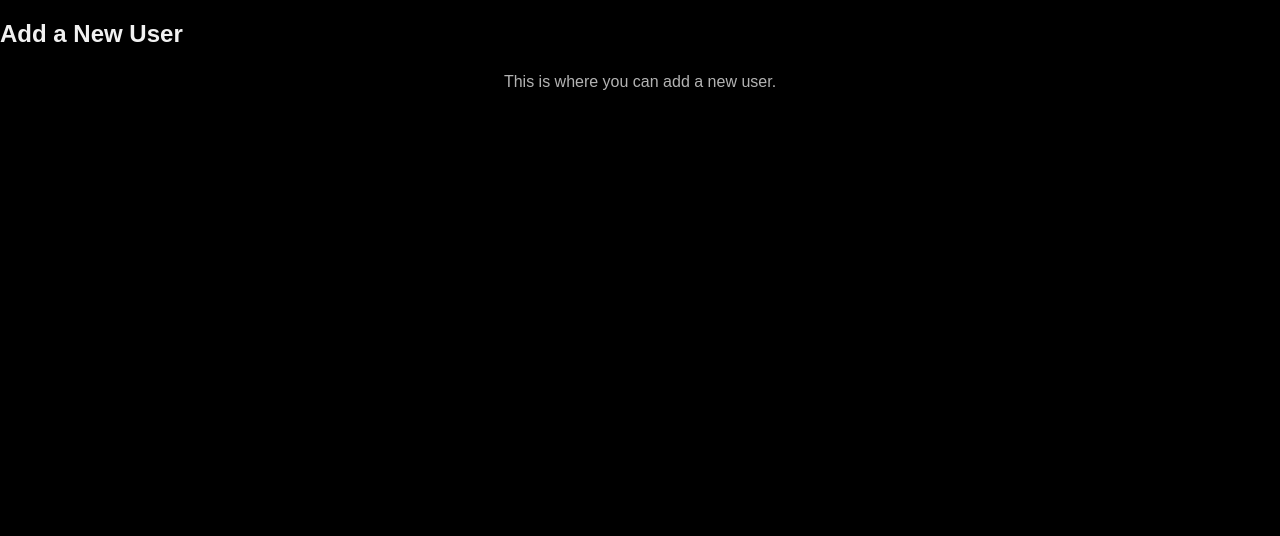
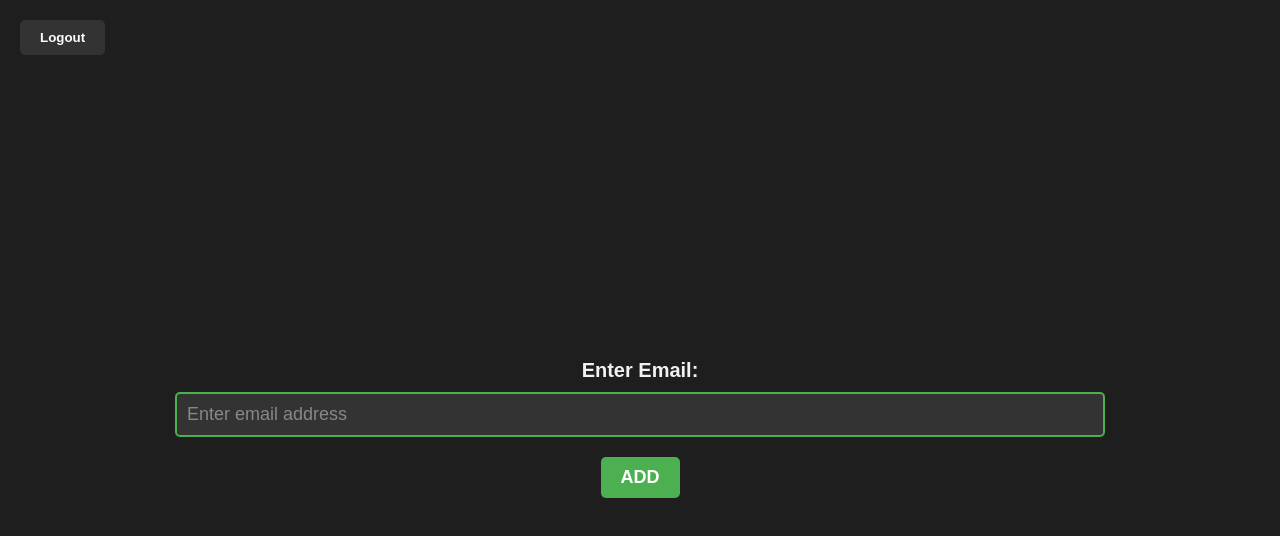
Before and after one commit to yusufsakhtar/watchful-browsing-ui, a React (Create React App) app in the folder login-app/: page /add-user in a window 1280 px wide. Shown: the top 536 px of the page. Built offline with nearby package versions, Linux system fonts and the light colour scheme.

Commit message:
adding add usersscreen and itemsdetails screen

```diff
--- a/login-app/src/AddUser.js
+++ b/login-app/src/AddUser.js
@@ -1,12 +1,48 @@
 // src/components/AddUser.js
 
-import React from 'react';
+import React, { useState } from 'react';
+import { useNavigate } from 'react-router-dom';
 
 const AddUser = () => {
+  const [email, setEmail] = useState(''); // State to store the input
+  const navigate = useNavigate();
+
+  // Handle input change
+  const handleInputChange = (event) => {
+    setEmail(event.target.value);
+  };
+
+  // Handle adding the user (for now, just logging)
+  const handleAddUser = () => {
+    console.log("Added email:", email); // Log the entered email
+  };
+
+  // Handle logout
+  const handleLogout = () => {
+    navigate('/'); // Redirect to login page
+  };
+
   return (
     <div className="add-user-container">
-      <h2>Add a New User</h2>
-      <p>This is where you can add a new user.</p>
+      {/* Logout button on top left */}
+      <button onClick={handleLogout} className="logout-button">
+        Logout
+      </button>
+
+      {/* Centered content */}
+      <div className="input-section">
+        <h2 className="input-label">Enter Email:</h2>
+        <input
+          type="email"
+          value={email}
+          onChange={handleInputChange}
+          className="email-input"
+          placeholder="Enter email address"
+        />
+        <button onClick={handleAddUser} className="add-button">
+          ADD
+        </button>
+      </div>
     </div>
   );
 };
--- a/login-app/src/App.css
+++ b/login-app/src/App.css
@@ -236,3 +236,82 @@ a:hover {
   font-weight: bold;
   word-break: break-all; /* Handle long URLs */
 }
+
+
+/* Container for the AddUser screen */
+.add-user-container {
+  background-color: #1e1e1e; /* Matte black theme */
+  color: white;
+  min-height: 100vh;
+  padding: 20px;
+  display: flex;
+  flex-direction: column;
+  align-items: center;
+  justify-content: center;
+  position: relative;
+}
+
+/* Logout button on top left */
+.logout-button {
+  position: absolute;
+  top: 20px;
+  left: 20px;
+  background-color: #333;
+  color: white;
+  border: none;
+  padding: 10px 20px;
+  cursor: pointer;
+  border-radius: 5px;
+  font-weight: bold;
+}
+
+.logout-button:hover {
+  background-color: #555;
+}
+
+/* Centered input section */
+.input-section {
+  display: flex;
+  flex-direction: column;
+  align-items: center;
+  width: 75%; /* 3/4th of the screen */
+}
+
+/* Label for the email input */
+.input-label {
+  font-size: 20px;
+  font-weight: bold;
+  margin-bottom: 10px;
+}
+
+/* Email input bar */
+.email-input {
+  width: 100%;
+  padding: 10px;
+  font-size: 18px;
+  border-radius: 5px;
+  border: 2px solid #4caf50; /* Green border */
+  margin-bottom: 20px;
+  background-color: #333;
+  color: white;
+}
+
+.email-input::placeholder {
+  color: #888; /* Placeholder text color */
+}
+
+/* Add button */
+.add-button {
+  background-color: #4caf50; /* Green background */
+  color: white;
+  border: none;
+  padding: 10px 20px;
+  cursor: pointer;
+  border-radius: 5px;
+  font-size: 18px;
+  font-weight: bold;
+}
+
+.add-button:hover {
+  background-color: #45a049;
+}
--- a/login-app/src/ItemDetails.js
+++ b/login-app/src/ItemDetails.js
@@ -0,0 +1,30 @@
+// src/components/ItemDetails.js
+
+import React from 'react';
+
+const ItemDetails = () => {
+  // Mock array of suspicious URLs
+  const suspiciousUrls = [
+    "http://example1-suspicious.com",
+    "http://example2-malicious.com",
+    "http://example3-fake-site.com",
+    "http://example4-phishing.net",
+    "http://example5-fraudsite.org"
+  ];
+
+  return (
+    <div className="item-details-container">
+      <h2 className="header">Potentially Suspicious URLs:</h2>
+
+      <ul className="url-list">
+        {suspiciousUrls.map((url, index) => (
+          <li key={index} className="url-item">
+            {url}
+          </li>
+        ))}
+      </ul>
+    </div>
+  );
+};
+
+export default ItemDetails;
--- a/login-app/src/ItemsList.js
+++ b/login-app/src/ItemsList.js
@@ -8,14 +8,14 @@ const ItemsList = () => {
 
   // Temporary test array of items
   const items = [
-    { id: 1, name: 'Item One' },
-    { id: 2, name: 'Item Two' },
-    { id: 3, name: 'Item Three' },
-    { id: 4, name: 'Item Four' },
-    { id: 5, name: 'Item Five' },
-    { id: 6, name: 'Item Six' },
-    { id: 7, name: 'Item Seven' },
-    { id: 8, name: 'Item Eight' },
+    { id: "1", name: 'Item One' },
+    { id: "2", name: 'Item Two' },
+    { id: "3", name: 'Item Three' },
+    { id: "4", name: 'Item Four' },
+    { id: "5", name: 'Item Five' },
+    { id: "6", name: 'Item Six' },
+    { id: "7", name: 'Item Seven' },
+    { id: "8", name: 'Item Eight' },
   ];
 
   const handleItemClick = (id) => {
@@ -23,7 +23,7 @@ const ItemsList = () => {
   };
 
   const handleLogout = () => {
-    navigate('/login'); // Redirect to login page
+    navigate('/'); // Redirect to login page
   };
 
   const handleAddUser = () => {
```
